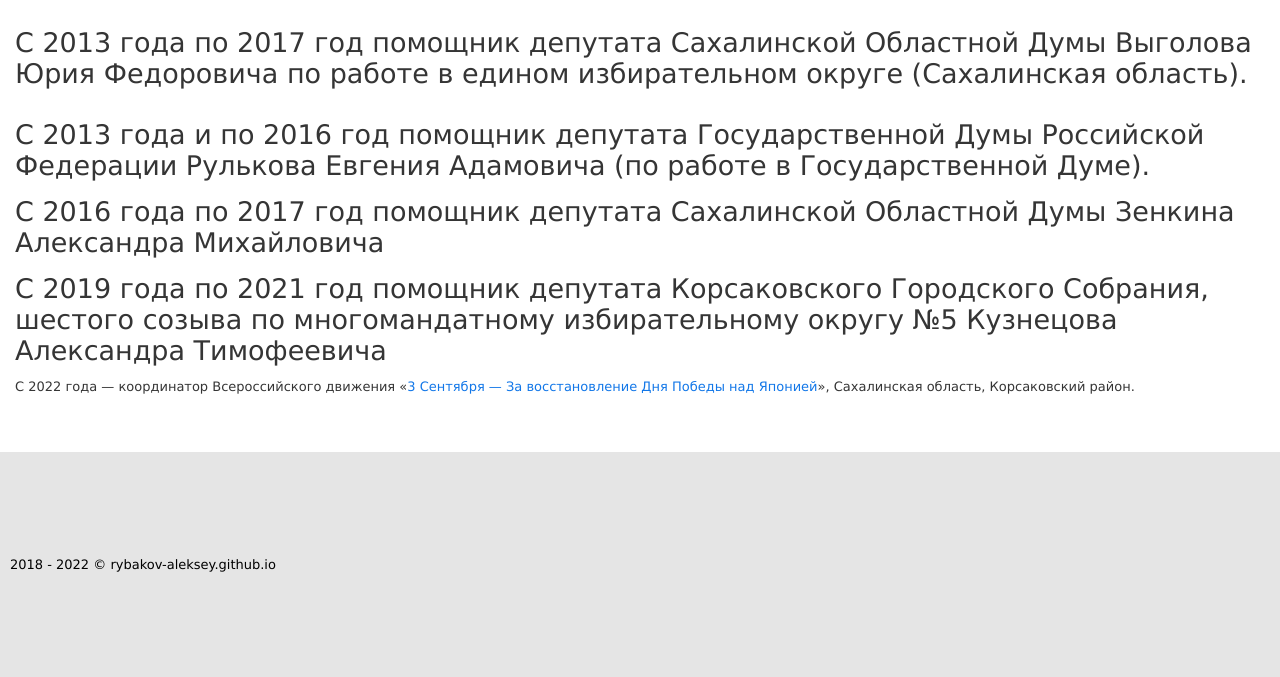
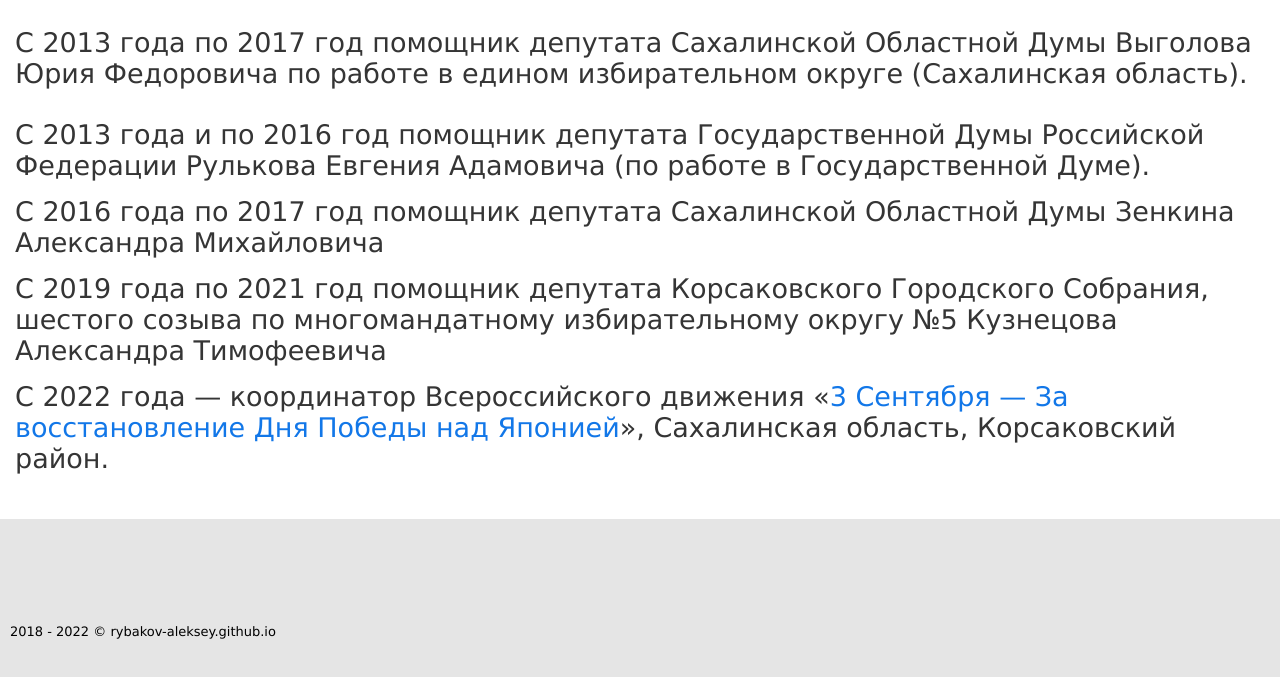
Before and after one commit to rybakov-aleksey/rybakov-aleksey.github.io, a plain HTML site: page index.html in a window 1280 px wide. Shown: the part 1489-2166 px from the top of the page. Drawn offline with nearby package versions, Linux system fonts and the light colour scheme.

Commit message:
Update index.html

```diff
--- a/index.html
+++ b/index.html
@@ -76,7 +76,9 @@
 			<br> <br>
 <span style="font-size: 27px;">C 2019 года по 2021 год помощник депутата Корсаковского Городского Собрания, шестого созыва по многомандатному избирательному округу №5 Кузнецова Александра Тимофеевича</span>
 			<br>
-			<p>C 2022 года — координатор Всероссийского движения «<a href="https://3-september.ru/rybakov-aleksej-olegovich/">3 Сентября — За восстановление Дня Победы над Японией</a>», Сахалинская область, Корсаковский район.</p>
+			<br>
+    <span style="font-size: 27px;">C 2022 года — координатор Всероссийского движения «<a href="https://3-september.ru/rybakov-aleksej-olegovich/">3 Сентября — За восстановление Дня Победы над Японией</a>», Сахалинская область, Корсаковский район.</span>
+
 </div></div>
 </div></div></div>
 						<div id="info"></div>
```
